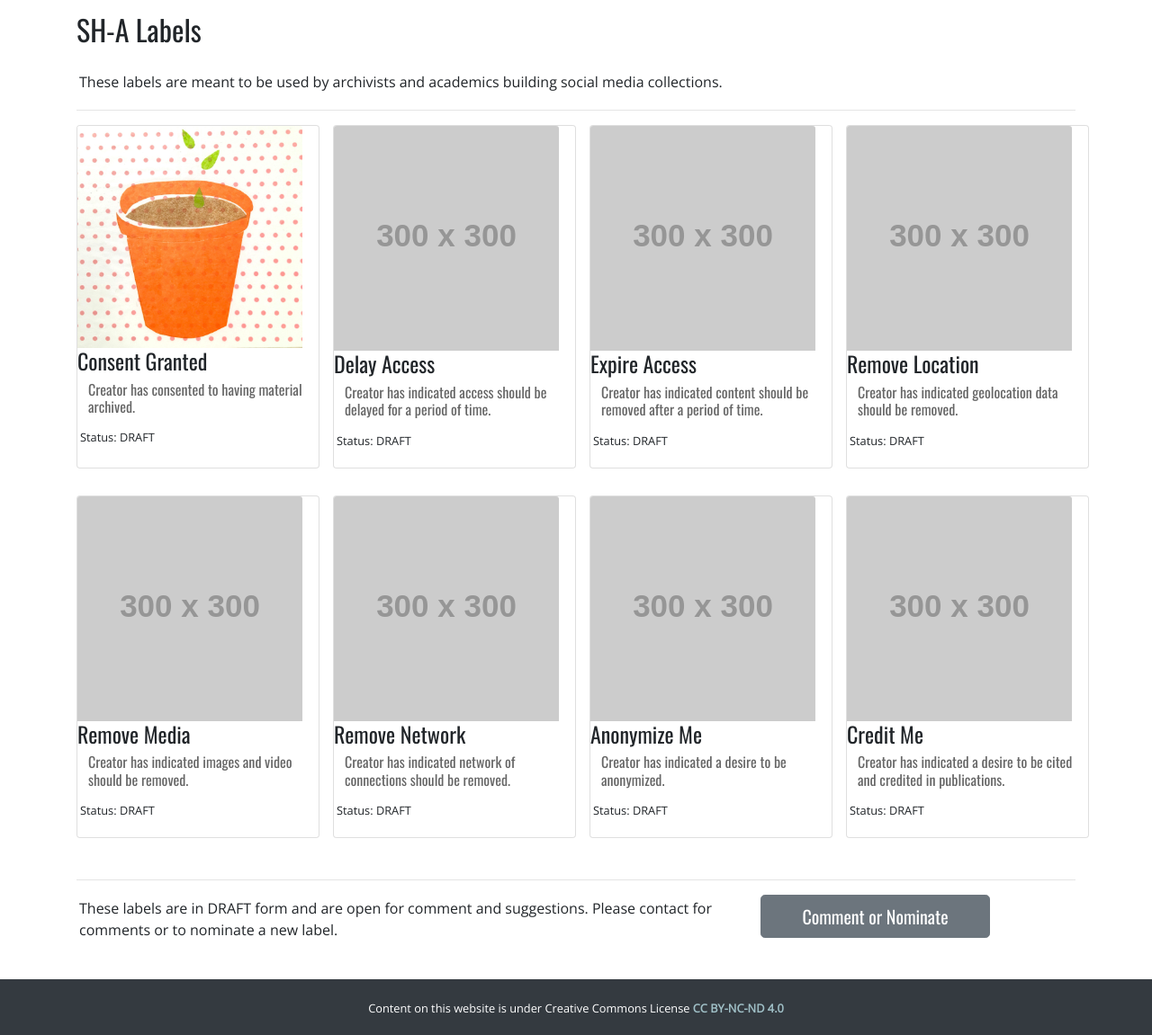
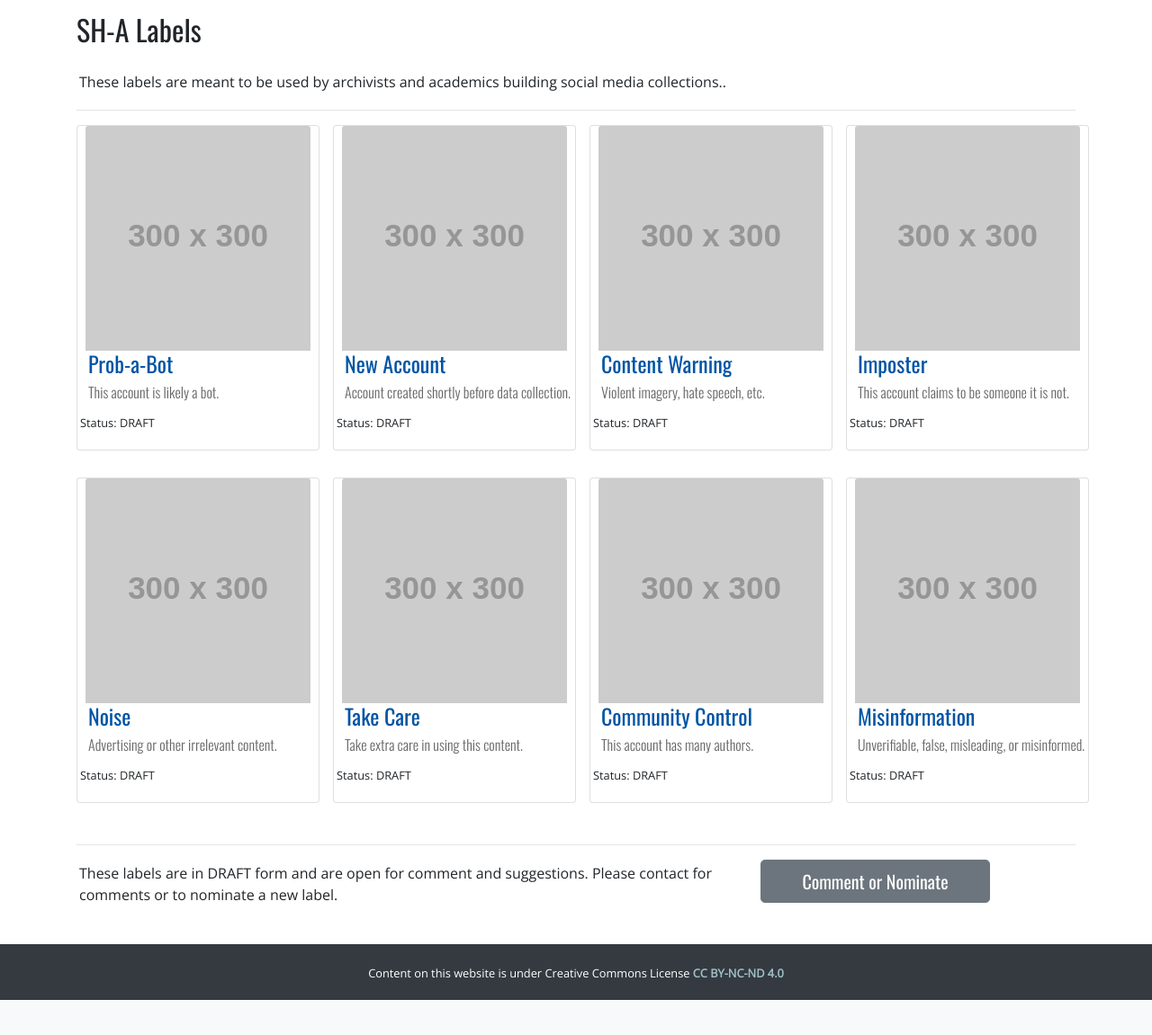
Before and after one commit to DocNow/social-humans, a PHP site: page /sh-a-labels.html in a window 1280 px wide. Shown: the part 66-1217 px from the top of the page at 90% size. After the commit the page ends 1178 px from the top, so only its background shows below. Run offline with PHP 8.4, Linux system fonts and the light colour scheme; grey boxes labelled with a size stand in for pictures from a placeholder-image service; some libraries are stand-ins or nearby versions.

Commit message:
label updates
add sh-a-labels

```diff
--- a/css/style.css
+++ b/css/style.css
@@ -42,6 +42,11 @@ a {
   padding-left: 12px;
 }
 
+.sh-a-label {
+  color: #0054a5;
+  padding-left: 12px;
+}
+
 h3 {
   font-family: 'Open Sans', sans-serif;
   color: #ff958d;
@@ -54,10 +59,6 @@ h6 {
   padding-right: 2px;
   font-weight: 300 !important;
   color: #666666;
-}
-
-.small {
-  padding-bottom: 0px;
 }
 
 p {
--- a/sh-a-labels.html
+++ b/sh-a-labels.html
@@ -7,7 +7,7 @@
     <meta name="author" content="">
     <title>Social Humans Label Project</title>
     <link href="vendor/bootstrap/css/bootstrap.min.css" rel="stylesheet">
-    <link href="https://fonts.googleapis.com/css?family=Open+Sans:300|Oswald" rel="stylesheet">
+    <link href="https://fonts.googleapis.com/css?family=Open+Sans:300|Oswald:300,400" rel="stylesheet">
     <link href="css/style.css" rel="stylesheet">
   </head>
   <body>
@@ -39,55 +39,63 @@
     <div class="container">
       <!-- Portfolio Section -->
       <h2 class="my-4">SH-A Labels</h2>
-      <p>These labels are meant to be used by archivists and academics building social media collections.</p>
+      <p>These labels are meant to be used by archivists and academics building social media collections.</a>.</p>
         <hr>
       <div class="row">
-        <div class="col-xl-3 col-lg-4 col-sm-6 portfolio-item">
+        <div class="col-xl-3 col-lg-4 col-md-6 col-sm-6 portfolio-item">
           <div class="card h-100">
-            <h4><img class="card-img-top" src="img/ConsentGranted.jpg" alt=""> Consent Granted</h4>
-            <h6>Creator has consented to having material archived.</h6><p><small>Status: DRAFT</small></p>
+            <img class="card-img-top" src="http://placehold.it/300x300" alt="">
+            <h4 class="sh-a-label">Prob-a-Bot</h4>
+            <h6>This account is likely a bot.</h6><p><small>Status: DRAFT</small></p>
+          </div>
+        </div>
+        <div class="col-xl-3 col-lg-4 col-md-6 col-sm-6 portfolio-item">
+          <div class="card h-100">
+            <img class="card-img-top" src="http://placehold.it/300x300" alt="">
+            <h4 class="sh-a-label">New Account</h4>
+            <h6>Account created shortly before data collection.</h6><p><small>Status: DRAFT</small></p>
+          </div>
+        </div>
+        <div class="col-xl-3 col-lg-4 col-md-6 col-sm-6 portfolio-item">
+          <div class="card h-100">
+            <img class="card-img-top" src="http://placehold.it/300x300" alt="">
+            <h4 class="sh-a-label">Content Warning</h4>
+              <h6>Violent imagery, hate speech, etc.</h6><p><small>Status: DRAFT</small></p>
+          </div>
+        </div>
+        <div class="col-xl-3 col-lg-4 col-md-6 col-sm-6 portfolio-item">
+          <div class="card h-100">
+            <img class="card-img-top" src="http://placehold.it/300x300" alt="">
+            <h4 class="sh-a-label">Imposter</h4>
+              <h6>This account claims to be someone it is not.</h6><p><small>Status: DRAFT</small></p>
+          </div>
+        </div>
+        <div class="col-xl-3 col-lg-4 col-md-6 col-sm-6 portfolio-item">
+          <div class="card h-100">
+            <img class="card-img-top" src="http://placehold.it/300x300" alt="">
+            <h4 class="sh-a-label">Noise</h4>
+              <h6>Advertising or other irrelevant content.</h6><p><small>Status: DRAFT</small></p>
           </div>
         </div>
         <div class="col-xl-3 col-lg-4 col-sm-6 portfolio-item">
           <div class="card h-100">
-            <h4><img class="card-img-top" src="http://placehold.it/300x300" alt=""> Delay Access</h4>
-            <h6>Creator has indicated access should be delayed for a period of time.</h6><p><small>Status: DRAFT</small></p>
+            <img class="card-img-top" src="http://placehold.it/300x300" alt="">
+            <h4 class="sh-a-label">Take Care</h4>
+              <h6>Take extra care in using this content.</h6><p><small>Status: DRAFT</small></p>
           </div>
         </div>
         <div class="col-xl-3 col-lg-4 col-sm-6 portfolio-item">
           <div class="card h-100">
-            <h4><img class="card-img-top" src="http://placehold.it/300x300" alt=""> Expire Access</h4>
-              <h6>Creator has indicated content should be removed after a period of time.</h6><p><small>Status: DRAFT</small></p>
+            <img class="card-img-top" src="http://placehold.it/300x300" alt="">
+            <h4 class="sh-a-label">Community Control</h4>
+              <h6>This account has many authors.</h6><p><small>Status: DRAFT</small></p>
           </div>
         </div>
         <div class="col-xl-3 col-lg-4 col-sm-6 portfolio-item">
           <div class="card h-100">
-            <h4><img class="card-img-top" src="http://placehold.it/300x300" alt=""> Remove Location</h4>
-              <h6>Creator has indicated geolocation data should be removed.</h6><p><small>Status: DRAFT</small></p>
-          </div>
-        </div>
-        <div class="col-xl-3 col-lg-4 col-sm-6 portfolio-item">
-          <div class="card h-100">
-            <h4><img class="card-img-top" src="http://placehold.it/300x300" alt=""> Remove Media</h4>
-              <h6>Creator has indicated images and video should be removed.</h6><p><small>Status: DRAFT</small></p>
-          </div>
-        </div>
-        <div class="col-xl-3 col-lg-4 col-sm-6 portfolio-item">
-          <div class="card h-100">
-            <h4><img class="card-img-top" src="http://placehold.it/300x300" alt=""> Remove Network</h4>
-              <h6>Creator has indicated network of connections should be removed.</h6><p><small>Status: DRAFT</small></p>
-          </div>
-        </div>
-        <div class="col-xl-3 col-lg-4 col-sm-6 portfolio-item">
-          <div class="card h-100">
-            <h4><img class="card-img-top" src="http://placehold.it/300x300" alt=""> Anonymize Me</h4>
-              <h6>Creator has indicated a desire to be anonymized.</h6><p><small>Status: DRAFT</small></p>
-          </div>
-        </div>
-        <div class="col-xl-3 col-lg-4 col-sm-6 portfolio-item">
-          <div class="card h-100">
-            <h4><img class="card-img-top" src="http://placehold.it/300x300" alt=""> Credit Me</h4>
-              <h6>Creator has indicated a desire to be cited and credited in publications.</h6><p><small>Status: DRAFT</small></p>
+            <img class="card-img-top" src="http://placehold.it/300x300" alt="">
+            <h4 class="sh-a-label">Misinformation</h4>
+              <h6>Unverifiable, false, misleading, or misinformed.</h6><p><small>Status: DRAFT</small></p>
           </div>
         </div>
       </div>
```
Also changed, not shown: sh-labels.html (+5 -5 lines), img/AnonymizeMe.jpg (added), img/ConsentGranted.jpg, img/CreditMe.jpg (added), img/RemoveLocation.jpg (added), img/RemoveMedia.jpg (added), img/consentgranted_border.png (deleted).
